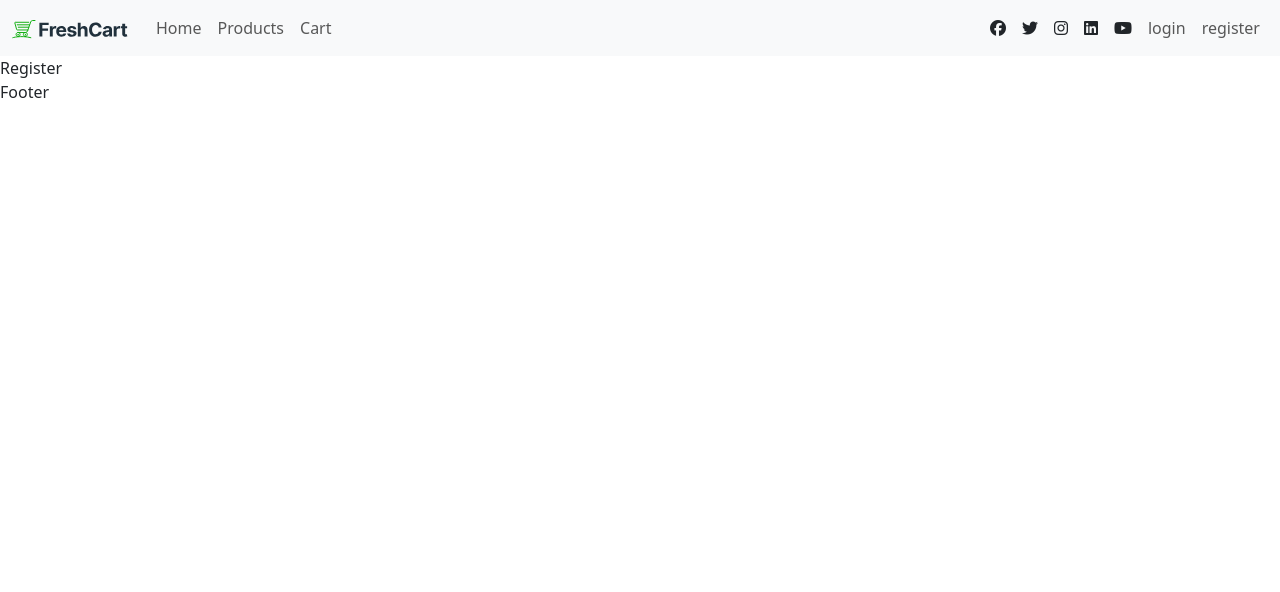
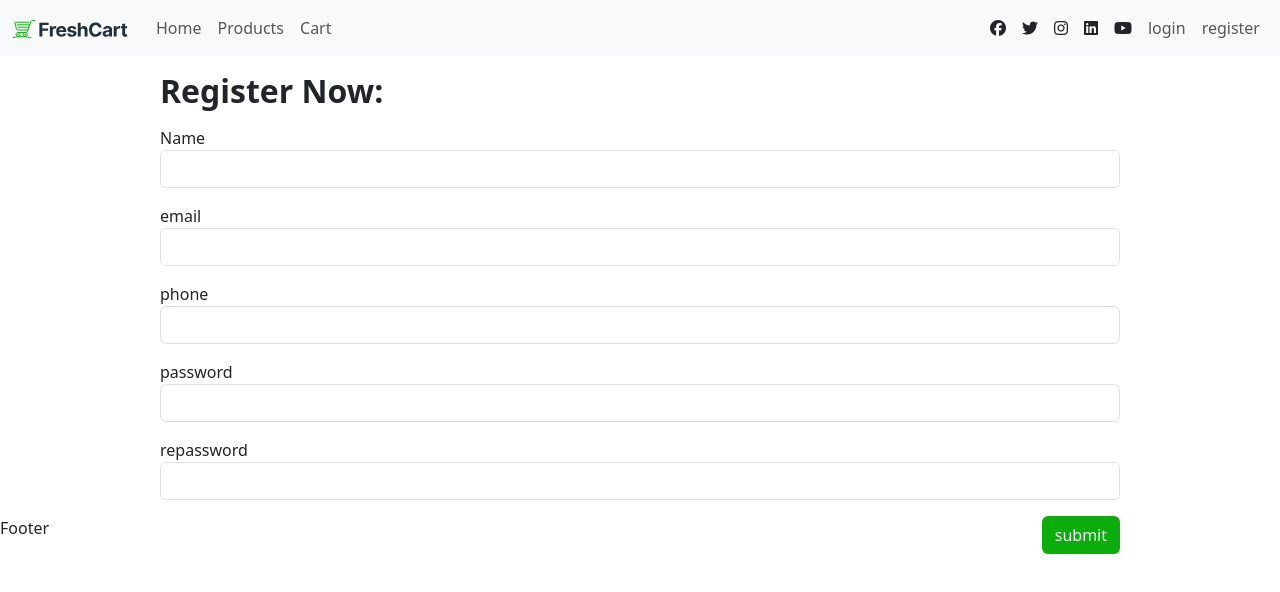
Before and after one commit to yous0001/fresh-cart, a React (Create React App) app: page /register in a window 1280 px wide. Shown: the top 592 px of the page. Built offline with nearby package versions, Linux system fonts and the light colour scheme; a web font is replaced by a local one.

Commit message:
add: create register component design

```diff
--- a/package.json
+++ b/package.json
@@ -9,6 +9,7 @@
     "@testing-library/user-event": "^13.5.0",
     "axios": "^1.7.7",
     "bootstrap": "^5.3.3",
+    "formik": "^2.4.6",
     "react": "^18.3.1",
     "react-dom": "^18.3.1",
     "react-router-dom": "^6.26.2",
--- a/src/Components/Register/Register.jsx
+++ b/src/Components/Register/Register.jsx
@@ -2,6 +2,33 @@ import React from 'react'
 
 export default function Register() {
   return (
-    <div>Register</div>
+    <div className='w-75 mx-auto'>
+      <h2 className='my-3 fw-bold'>Register Now:</h2>
+      <form action="">
+        <div className='mb-3'>
+          <label htmlFor="name">Name</label>
+        <input type="text" name="name" id="name" className='form-control'/>
+        </div>
+        <div className='mb-3'>
+          <label htmlFor="email">email</label>
+          <input type="email" name="email" id="email" className='form-control'/>
+        </div>
+        <div className='mb-3'>
+          <label htmlFor="phone">phone</label>
+          <input type="tel" name="phone" id="phone" className='form-control'/>
+        </div>
+        <div className='mb-3'>
+          <label htmlFor="password">password</label>
+          <input type="password" name="password" id="password" className='form-control'/>
+        </div>
+        <div className='mb-3'>
+          <label htmlFor="repassword">repassword</label>
+          <input type="password" name="repassword" id="repassword" className='form-control'/>
+        </div>
+
+
+        <button className='btn text-light bg-main float-end' type="submit">submit</button>
+      </form>
+    </div>
   )
 }
```
Also changed, not shown: 1 other file (tests, documents, lock files or other folders).
